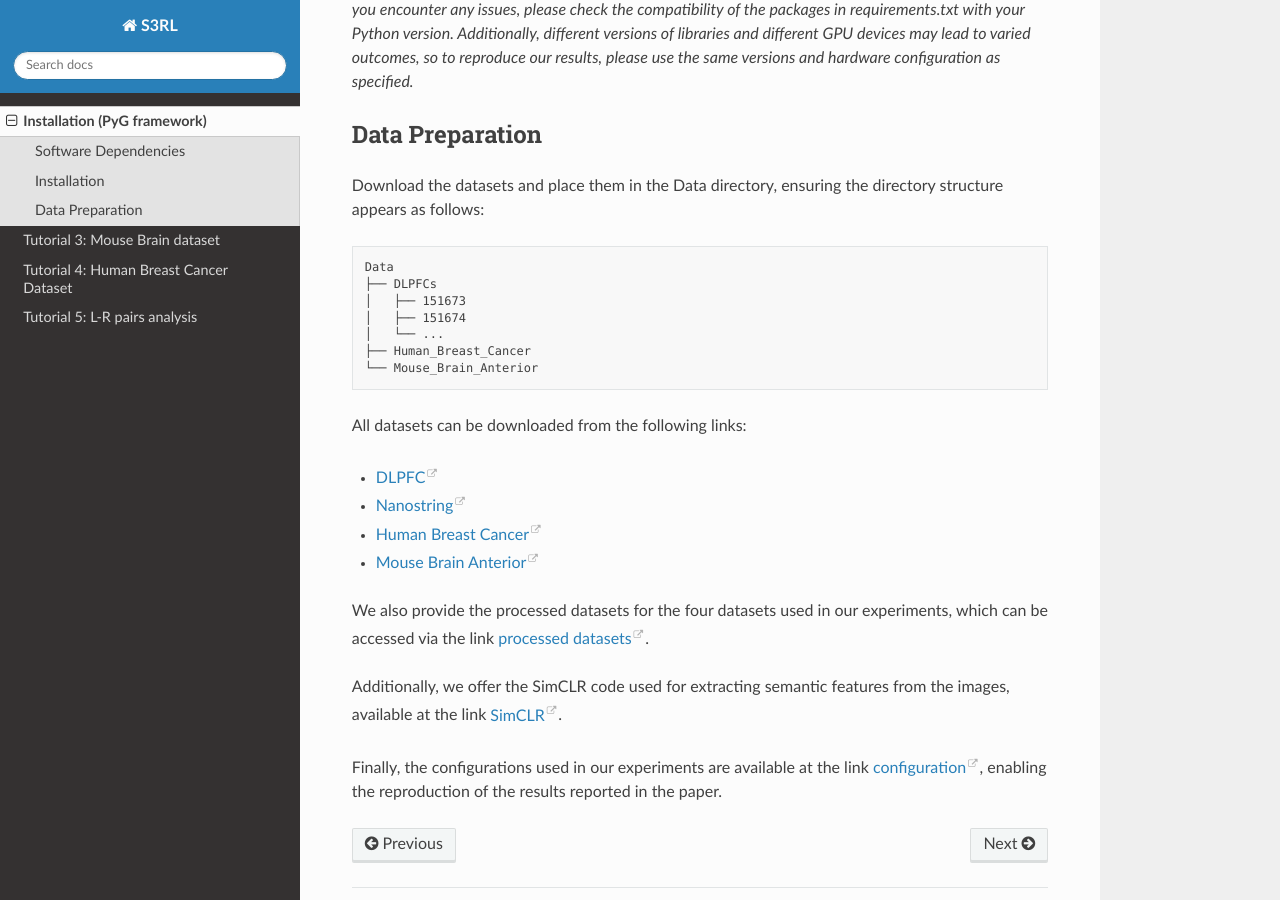
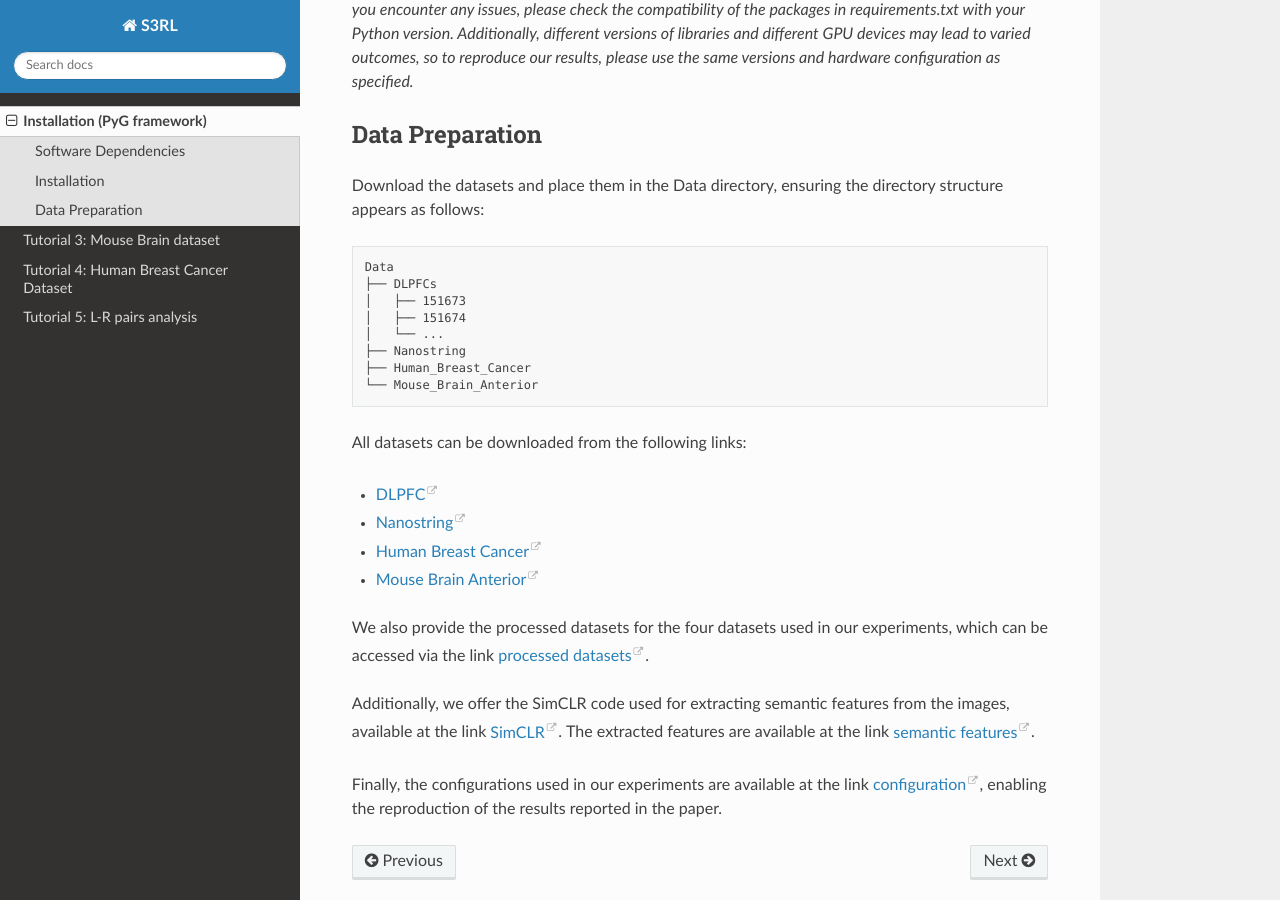
Before and after one commit to AI4Bread/S3RL_tutorial, a Sphinx documentation site: the page built from source/Installation_PyG.rst, in a window 1280 px wide and 900 px high, scrolled down 688 px. Built offline with Sphinx 7.4.7 and the Read the Docs theme 3.1.0, drawn with Linux system fonts in a browser that asks for light colours; pages that are not in the unit, such as notebooks, are missing from menus.

```diff
--- a/source/Installation_PyG.rst
+++ b/source/Installation_PyG.rst
@@ -51,6 +51,7 @@ Download the datasets and place them in the Data directory, ensuring the directo
    │   ├── 151673
    │   ├── 151674
    │   └── ...
+   ├── Nanostring
    ├── Human_Breast_Cancer
    └── Mouse_Brain_Anterior
 
@@ -61,8 +62,8 @@ All datasets can be downloaded from the following links:
 - `Human Breast Cancer <https://www.10xgenomics.com/resources/datasets/human-breast-cancer-block-a-section-1-1-standard-1-1-0>`__
 - `Mouse Brain Anterior <https://drive.google.com/drive/folders/1jDmx8IjiGhOD__spuuhFB1fWVDJtv5CU>`__
 
-We also provide the processed datasets for the four datasets used in our experiments, which can be accessed via the link `processed datasets <https://github.com/AI4Bread/S3RL/tree/main/Data>`_.
+We also provide the processed datasets for the four datasets used in our experiments, which can be accessed via the link `processed datasets <https://1drv.ms/f/c/e335a8f5a4880556/Ei9UsIT2MVhEuWDQL92VKFMBkUVuETP2800R5YFJFVLmQg?e=naZfgF>`_.
 
-Additionally, we offer the SimCLR code used for extracting semantic features from the images, available at the link `SimCLR <https://github.com/AI4Bread/S3RL/tree/main/Img_encoder>`_.
+Additionally, we offer the SimCLR code used for extracting semantic features from the images, available at the link `SimCLR <https://github.com/AI4Bread/S3RL/tree/main/Img_encoder>`_. The extracted features are available at the link `semantic features <https://github.com/AI4Bread/S3RL/tree/main/Img_encoder>`_.
 
 Finally, the configurations used in our experiments are available at the link `configuration <https://github.com/AI4Bread/S3RL/tree/main/Best_cfg>`_, enabling the reproduction of the results reported in the paper.
```
